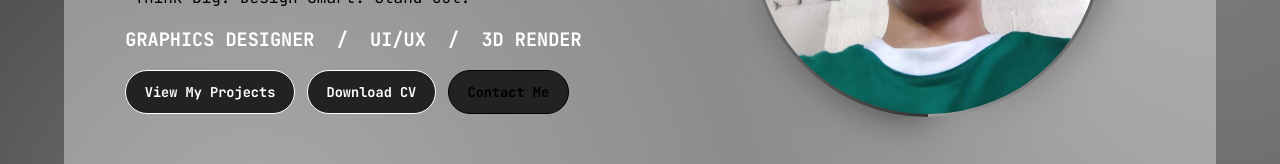
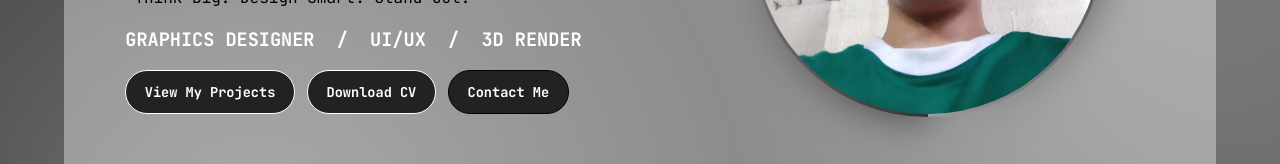
Before and after one commit to Mouri4/Graphic-Design-Portfolio, a plain HTML site: page index.html in a window 1280 px wide. Shown: the part 462-626 px from the top of the page. Drawn offline with nearby package versions, Linux system fonts and the light colour scheme; a script that the page names is missing; a web font is replaced by a local one.

Commit message:
cta-row btn alt change color

```diff
--- a/style.css
+++ b/style.css
@@ -3417,7 +3417,7 @@ html[data-theme="dark"] .main .btn.alt { color: #ececec; }
 
 .cta-row { display: flex; flex-wrap: wrap; gap: .7rem; margin: 1.1rem 0 0 .2em; }
 .mleft1 { height: auto; }
-.mleft1 .cta-row .btn.alt { color: var(--text); border-color: var(--text); }
+.mleft1 .cta-row .btn.alt { border-color: var(--text); }
 .mleft1 .cta-row .btn.alt:hover { color: var(--bg); background: var(--text); }
 a.plain { color: inherit; }
 
```
